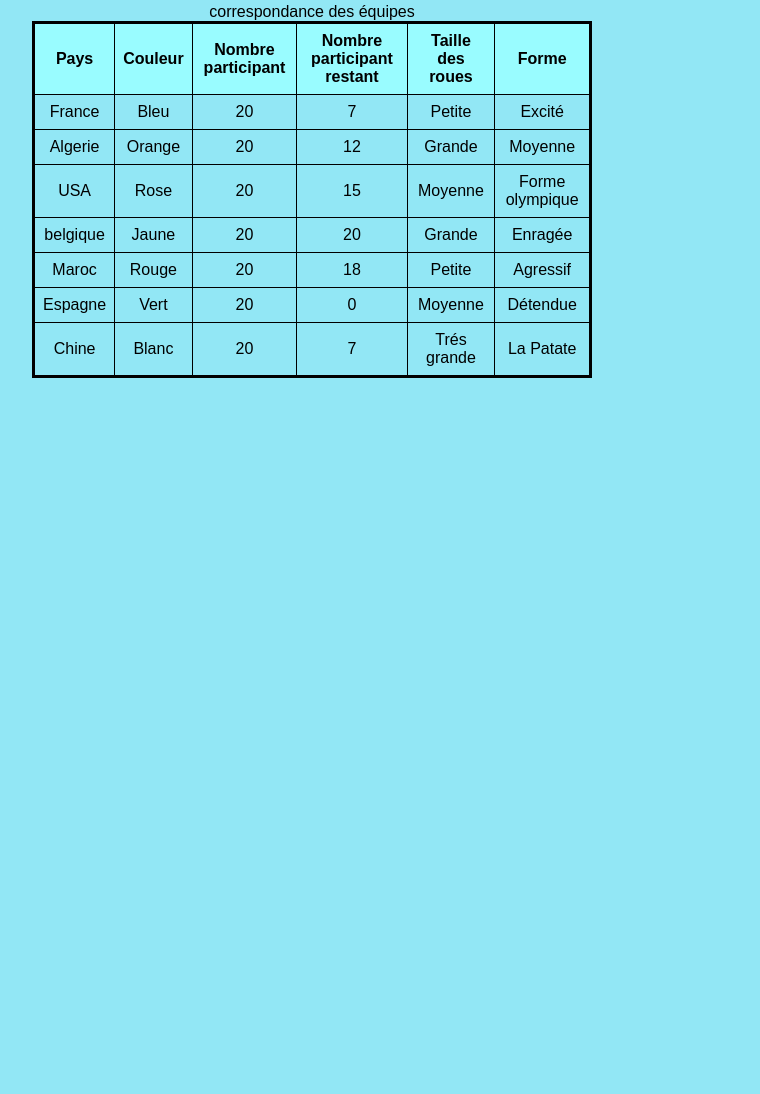
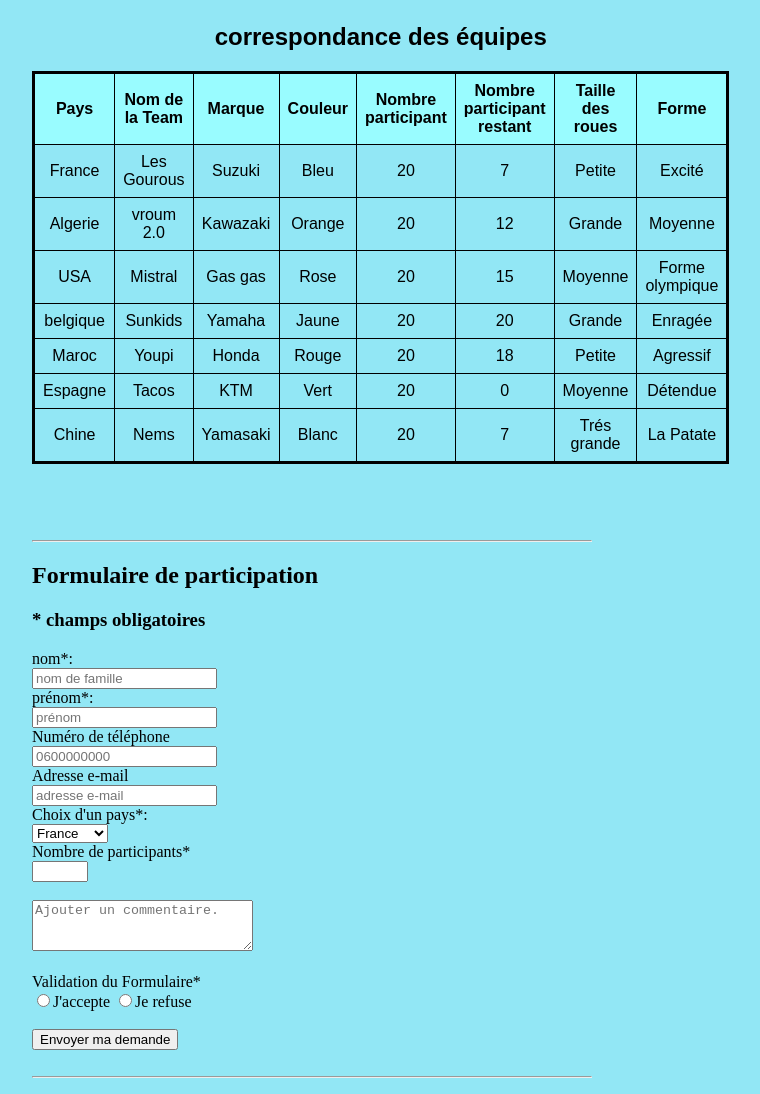
Before and after one commit to SylvainB59/sonsOfNursery, a plain HTML site: page index.html in a window 1280 px wide. Shown: the part 4204-5298 px from the top of the page, without its empty margins (328-1088 px from the left). Before the commit the page ends 4632 px from the top, so only its background shows below. Drawn offline with Linux system fonts and the light colour scheme; files that its build step writes are made by us from their sources.

Commit message:
modif teddy

```diff
--- a/index.html
+++ b/index.html
@@ -88,22 +88,24 @@
             <video src="video saut moto.mp4" autoplay height="250" loop muted></video>
             <h4>tableau des équipes</h4>
             <hr>
-            <table border="2" width="75%">
+            <table border="2" width="100%">
               <caption>
-                correspondance des équipes
+               <h2>correspondance des équipes</h2>
               </caption>
-
-              <thead>
                 <tr>
                   <th>Pays</th>
+                  <th>Nom de la Team</th>
+                  <th>Marque</th>
                   <th>Couleur</th>
                   <th>Nombre participant</th>
                   <th>Nombre participant restant</th>
                   <th>Taille des roues</th>
                   <th>Forme</th>
-              </thead>
+                </tr>
                 <tr>
                   <td>France</td>
+                  <td>Les Gourous</td>
+                  <td>Suzuki</td>
                   <td>Bleu</td>
                   <td>20</td>
                   <td>7</td>
@@ -112,6 +114,8 @@
                 </tr>
                 <tr>
                   <td>Algerie</td>
+                  <td>vroum 2.0</td>
+                  <td>Kawazaki</td>
                   <td>Orange</td>
                   <td>20</td>
                   <td>12</td>
@@ -120,6 +124,8 @@
                 </tr>
                 <tr>
                   <td>USA</td>
+                  <td>Mistral</td>
+                  <td>Gas gas</td>
                   <td>Rose</td>
                   <td>20</td>
                   <td>15</td>
@@ -128,6 +134,8 @@
                 </tr>
                 <tr>
                   <td>belgique</td>
+                  <td>Sunkids</td>
+                  <td>Yamaha</td>
                   <td>Jaune</td>
                   <td>20</td>
                   <td>20</td>
@@ -136,6 +144,8 @@
                 </tr>
                 <tr>
                   <td>Maroc</td>
+                  <td>Youpi</td>
+                  <td>Honda</td>
                   <td>Rouge</td>
                   <td>20</td>
                   <td>18</td>
@@ -144,6 +154,8 @@
                 </tr>
                 <tr>
                   <td>Espagne</td>
+                  <td>Tacos</td>
+                  <td>KTM</td>
                   <td>Vert</td>
                   <td>20</td>
                   <td>0</td>
@@ -152,6 +164,8 @@
                 </tr>
                 <tr>
                   <td>Chine</td>
+                  <td>Nems</td>
+                  <td>Yamasaki</td>
                   <td>Blanc</td>
                   <td>20</td>
                   <td>7</td>
@@ -159,7 +173,64 @@
                   <td>La Patate</td>
                 </tr>
 
-            </table>
+            </table><br>
+            <hr>
+
+            <form action="#" method="get">
+
+              <h2>Formulaire de participation </h2>
+              <h3>* champs obligatoires</h3>
+
+              <label>nom*:<br>
+                  <input type="text" name="nom_de_famille" placeholder="nom de famille">
+              </label><br>
+              <label>prénom*:<br>
+                  <input type="text" name="prénom" placeholder="prénom">
+              </label><br>
+              <label>Numéro de téléphone<br>
+                  <input type="tel" name="tel" placeholder="0600000000" />
+              </label><br>
+              <label>Adresse e-mail<br>
+                  <input type="email" name="email" placeholder="adresse e-mail" />
+              </label><br>
+              <label>Choix d'un pays*:</label><br>
+              <select name="choix d'un pays" id="choix d'un Pays">
+                  <option value="#" disabled="choix">choisir</option>
+                  <option value="Fr">France</option>
+                  <option value="alger">Algérie</option>
+                  <option value="USA">USA</option>
+                  <option value="Belge">Belgique</option>
+                  <option value="Nantes">Nantes</option>
+                  <option value="Maroc">Maroc</option>
+                  <option value="ESP">Espagne</option>
+                  <option value="Chine">Chine</option>
+                  <option value="Toulouse">Toulouse</option>
+              </select>
+              <br>
+
+              <label>Nombre de participants*<br>
+                  <input type="number" name="nbr" min="1" max="20">
+              </label><br><br>
+              <label>
+                  <textarea name="commentaires" id="commentaires" cols="25" rows="3"
+                      placeholder="Ajouter un commentaire."></textarea>
+              </label><br><br>
+
+              <label>Validation du Formulaire*</label><br>
+              <label>
+                  <input type="radio" name="CGV" value="oui">J'accepte
+              </label>
+              <label>
+                  <input type="radio" name="CGV" value="non">Je refuse
+              </label><br><br>
+
+              <label>
+                  <button type="submit">Envoyer ma demande</button>
+              </label>
+
+
+          </form><br>
+          <hr>
 
 
 </body>
```
